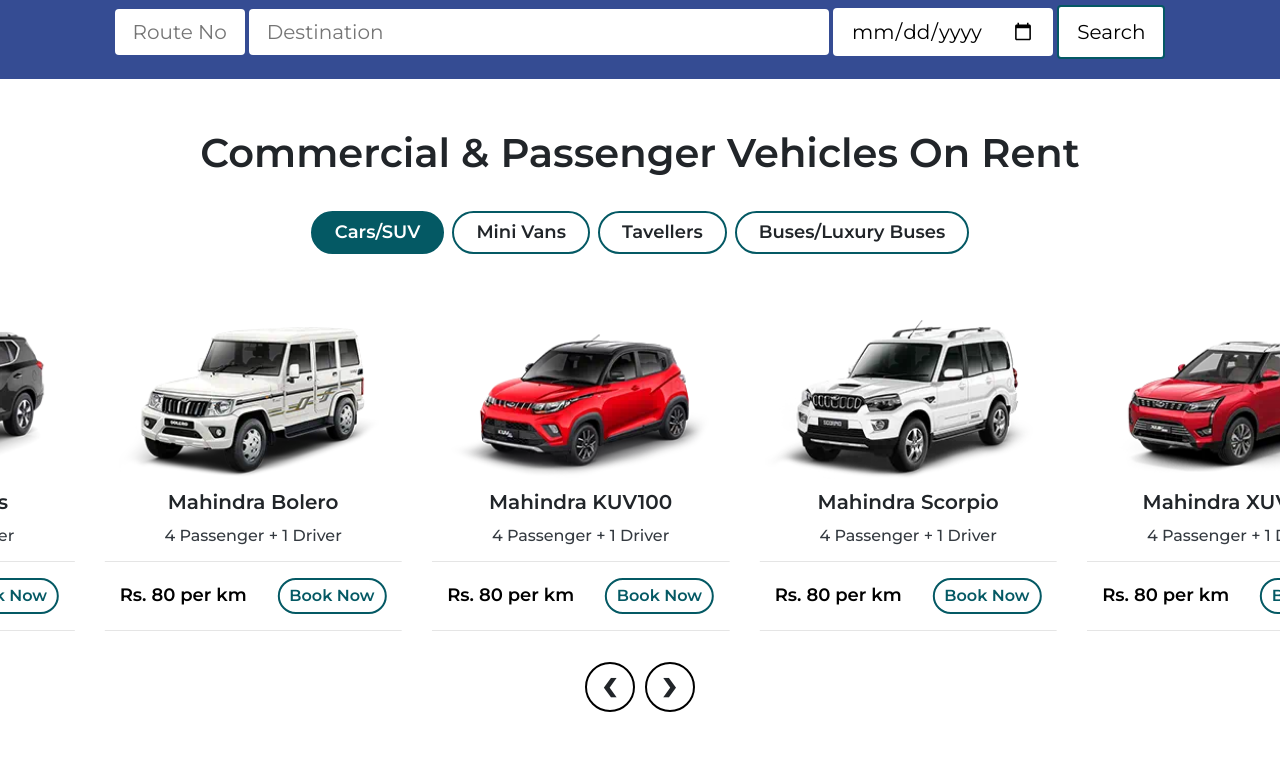
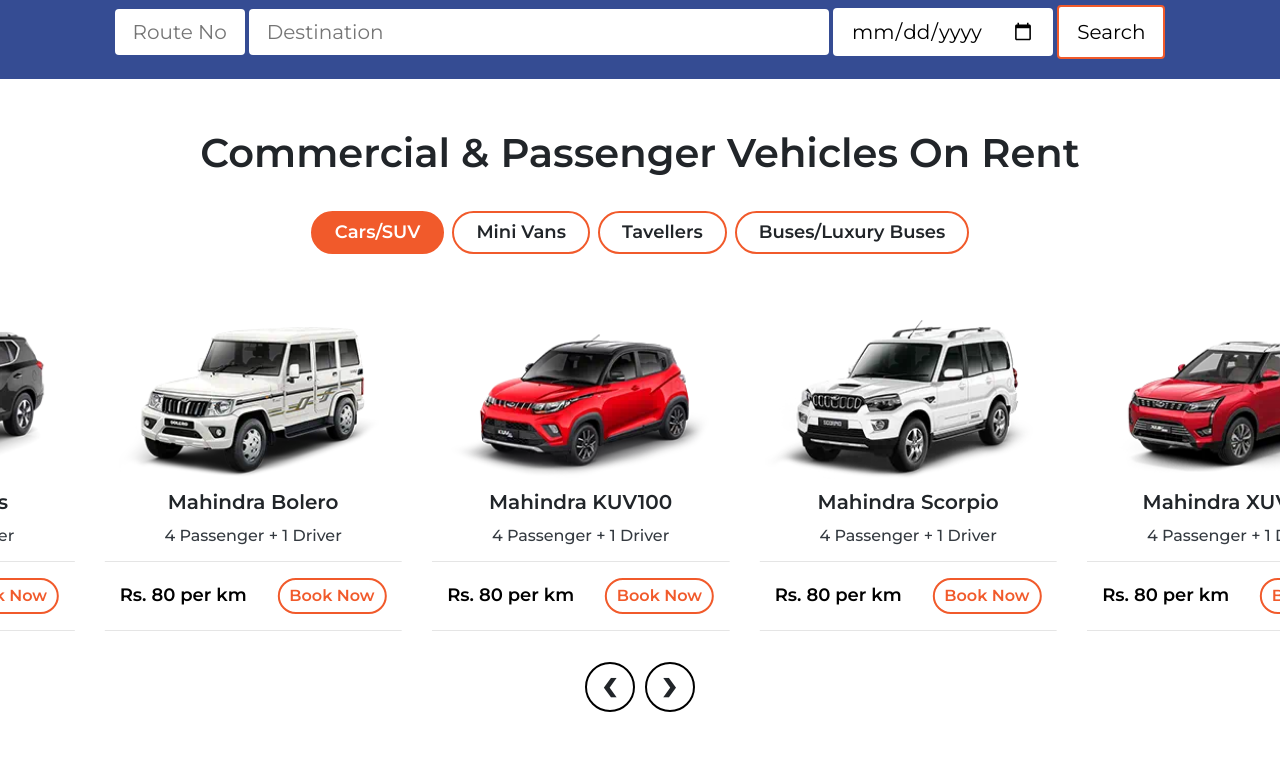
Before and after one commit to Ankit-pro1/tourandtravels, a plain HTML site: page index.html in a window 1280 px wide. Shown: the part 652-1416 px from the top of the page. Drawn offline with nearby package versions, Linux system fonts and the light colour scheme; a script that the page names is missing.

Commit message:
test successful

```diff
--- a/css/style.css
+++ b/css/style.css
@@ -1,6 +1,6 @@
 /************  Color Variables ***********/
 :root{
-    --primary: #045964;
+    --primary: #F15A2B;
     --secondary: #354C93;
     --black: #000000;
     --white: #ffffff;
```
